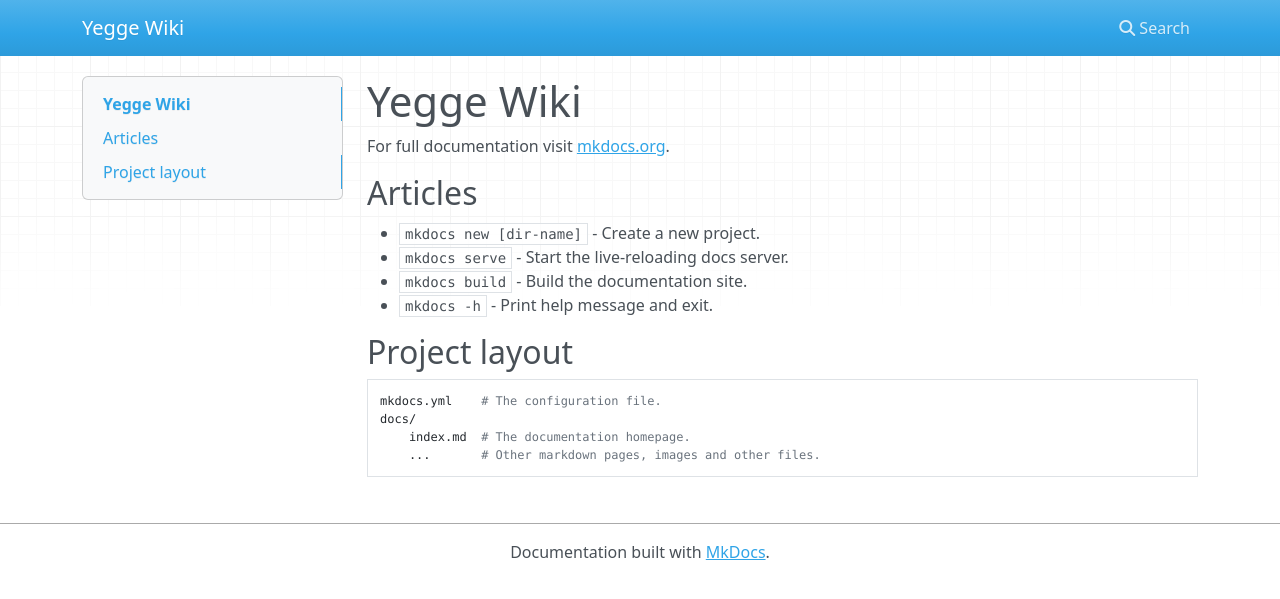
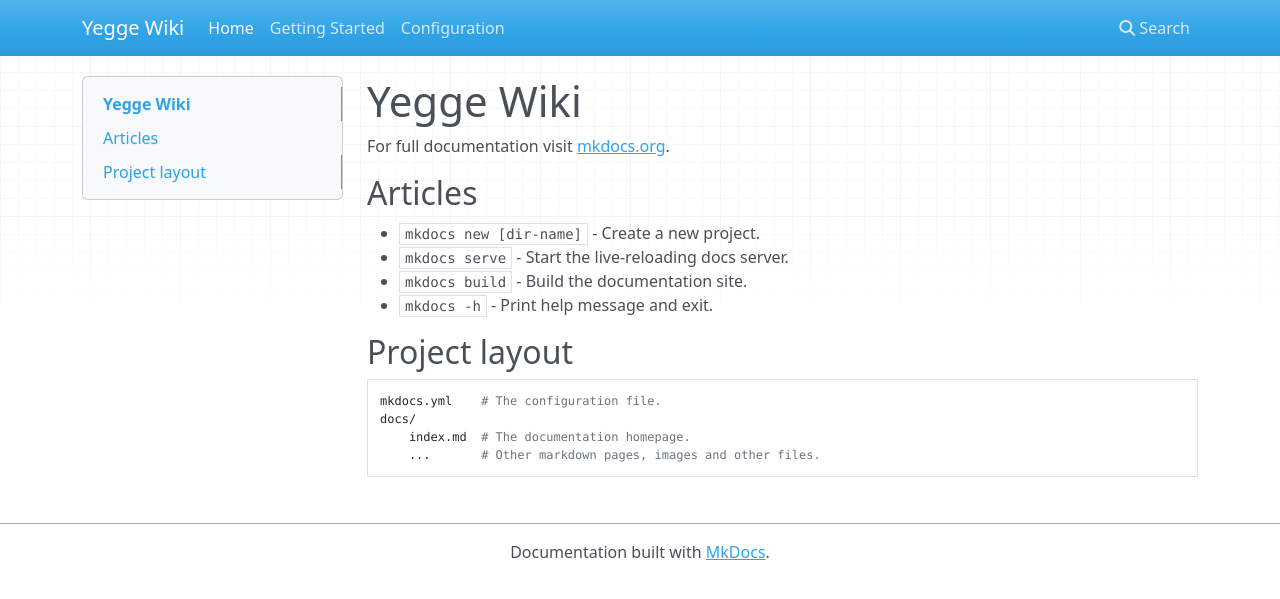
Before and after one commit to yegge/wiki, an MkDocs documentation site: the page built from docs/index.md, in a window 1280 px wide. Shown: the top 599 px of the page. Built offline with MkDocs 1.6.1, drawn with Linux system fonts in a browser that asks for light colours; nearby versions of some CDN libraries.

Commit message:
Update mkdocs.yml

```diff
--- a/mkdocs.yml
+++ b/mkdocs.yml
@@ -1 +1,6 @@
 site_name: Yegge Wiki
+
+nav:
+  - Home: index.md
+  - Getting Started: getting-started.md
+  - Configuration: config.md
```
